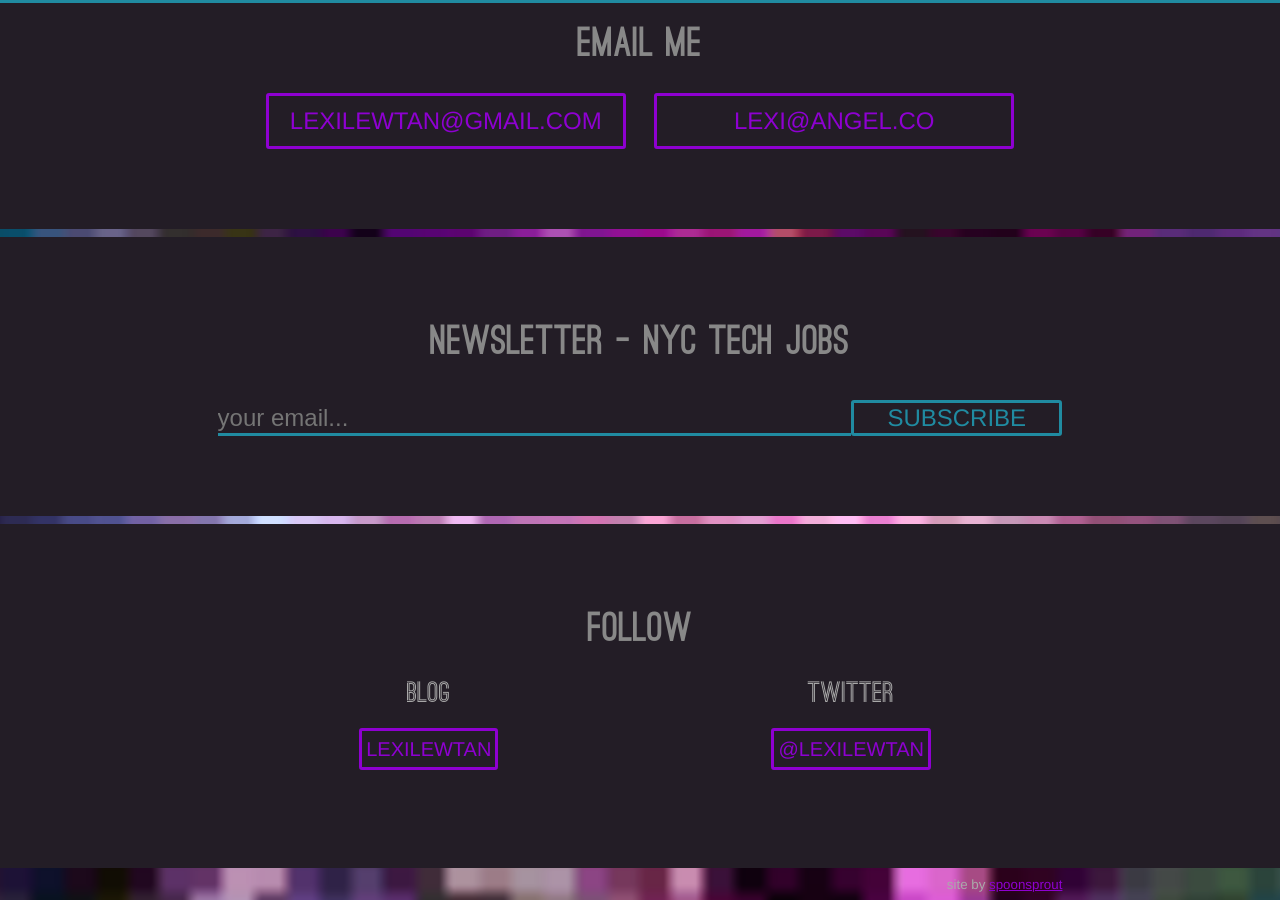
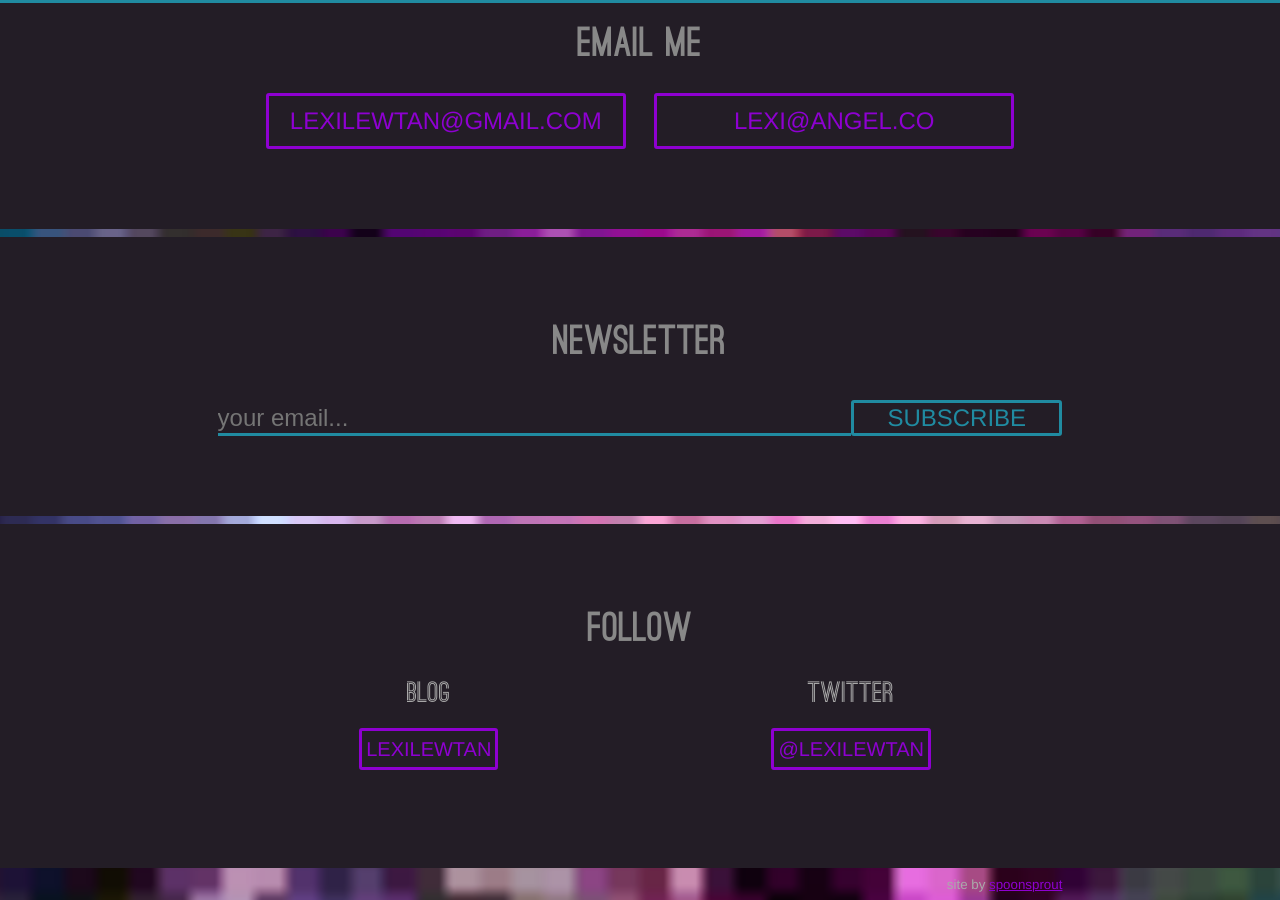
Before and after one commit to lexilewtan/lexilewtan.github.io, a Jekyll site: the page built from index.html, in a window 1280 px wide and 900 px high, scrolled down 583 px. Built offline with Jekyll 4.4.1, drawn with Linux system fonts in a browser that asks for light colours; some web fonts are replaced; Markdown is read by kramdown in place of the engine named in the settings.

Commit message:
Update newsletter-section.html

```diff
--- a/_includes/newsletter-section.html
+++ b/_includes/newsletter-section.html
@@ -1,6 +1,6 @@
 <section class="main-section" id="follow-section">
 	<header class="section-header">
-		<h2> Newsletter - NYC Tech Jobs</h2>
+		<h2> Newsletter</h2>
 	</header>
 
 	<div class="container-middle">
```
